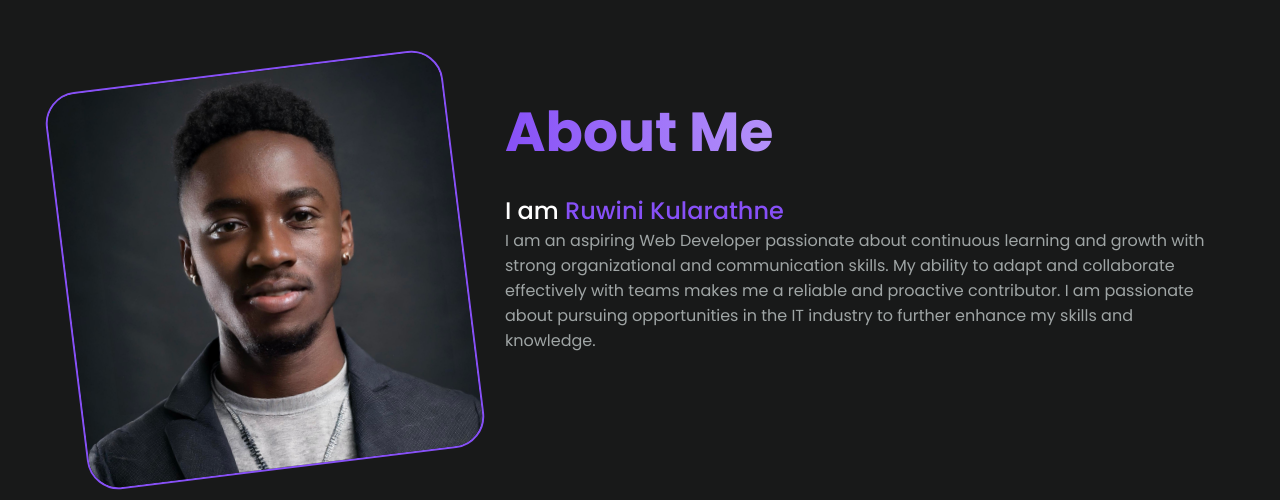
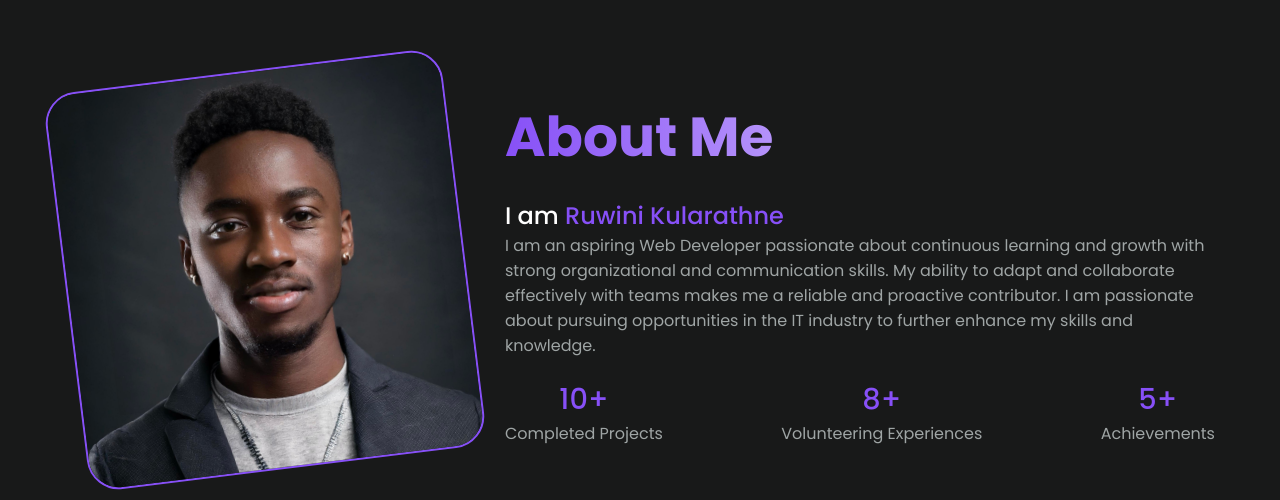
Before and after one commit to ruwinikularathne/My-Portfolio, a React (Create React App) app: page / in a window 1280 px wide. Shown: the part 623-1123 px from the top of the page. Built offline with nearby package versions, Linux system fonts and the light colour scheme.

Commit message:
updated about page

```diff
--- a/src/components/About/About.css
+++ b/src/components/About/About.css
@@ -1,8 +1,8 @@
-#about{
+#about {
     background: var(--color-ui-2);
 }
 
-#about .about_container{
+#about .about_container {
     display: grid;
     grid-template-columns: 400px auto;
     gap: 40px;
@@ -17,7 +17,7 @@
     margin-bottom: -5%;
 }
 
-#about .photo_container{
+#about .photo_container {
     overflow: hidden;
     max-height: 400px;
     border-radius: var(--border-radius-4);
@@ -26,27 +26,53 @@
     transition: var(--transition);
 }
 
-#about .photo_container:hover{
+#about .photo_container:hover {
     transform: rotate(0);
 }
 
-#about .btn{
-    margin-top: 30px;
+#about .section_header {
+    display: flex;
+    flex-direction: column;
+    justify-content: center;
 }
 
-@media (max-width:850px){
-    #about .about_container{
+#about .metrics_container {
+    display: flex;
+    justify-content: space-between;
+    margin-top: 20px;
+}
+
+#about .metric {
+    text-align: center;
+}
+
+#about .metric h3 {
+    font-size: 1.8em;
+    color: var(--color-primary);
+}
+
+#about .metric p {
+    color:  var(--color-muted);
+}
+
+@media (max-width: 850px) {
+    #about .about_container {
         grid-template-columns: 100%;
     }
 
-    #about .me_container{
+    #about .me_container {
         display: none;
     }
 
-    #about .btn{
+    #about .btn {
         display: block;
         margin: auto;
         width: 100%;
         max-width: 400px;
     }
+
+    #about .metrics_container {
+        flex-direction: column;
+        gap: 20px;
+    }
 }
--- a/src/components/About/index.jsx
+++ b/src/components/About/index.jsx
@@ -1,15 +1,14 @@
-import React from 'react'
-import "./About.css"
-import {profile2} from "../../images";
+import React from 'react';
+import './About.css';
+import { profile2 } from '../../images';
 
 const About = () => {
-    return(
-
+    return (
         <section id='about'>
             <div className="section_wrapper about_container">
                 <div className="me_container blur-effect">
                     <div className="photo_container">
-                        <img src={profile2} alt=""/>
+                        <img src={profile2} alt="" />
                     </div>
                 </div>
                 <div className="section_header">
@@ -21,10 +20,24 @@ const About = () => {
                         effectively with teams makes me a reliable and proactive contributor. I am passionate
                         about pursuing opportunities in the IT industry to further enhance my skills and knowledge.
                     </p>
+                    <div className="metrics_container">
+                        <div className="metric">
+                            <h3>10+</h3>
+                            <p>Completed Projects</p>
+                        </div>
+                        <div className="metric">
+                            <h3>8+</h3>
+                            <p>Volunteering Experiences</p>
+                        </div>
+                        <div className="metric">
+                            <h3>5+</h3>
+                            <p>Achievements</p>
+                        </div>
+                    </div>
                 </div>
             </div>
         </section>
-    )
+    );
 }
 
-export default About
+export default About;
```
Lines whose indentation alone changed are shown as unchanged.
